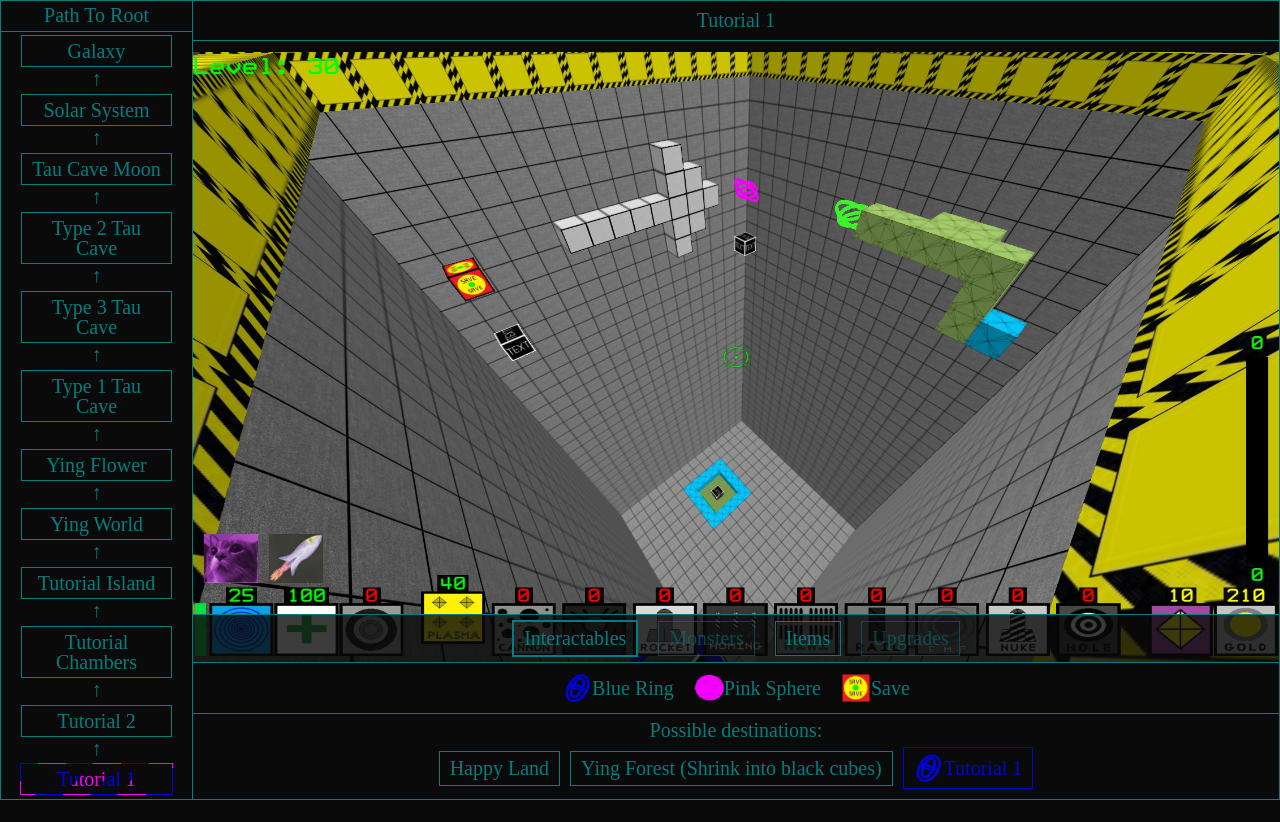
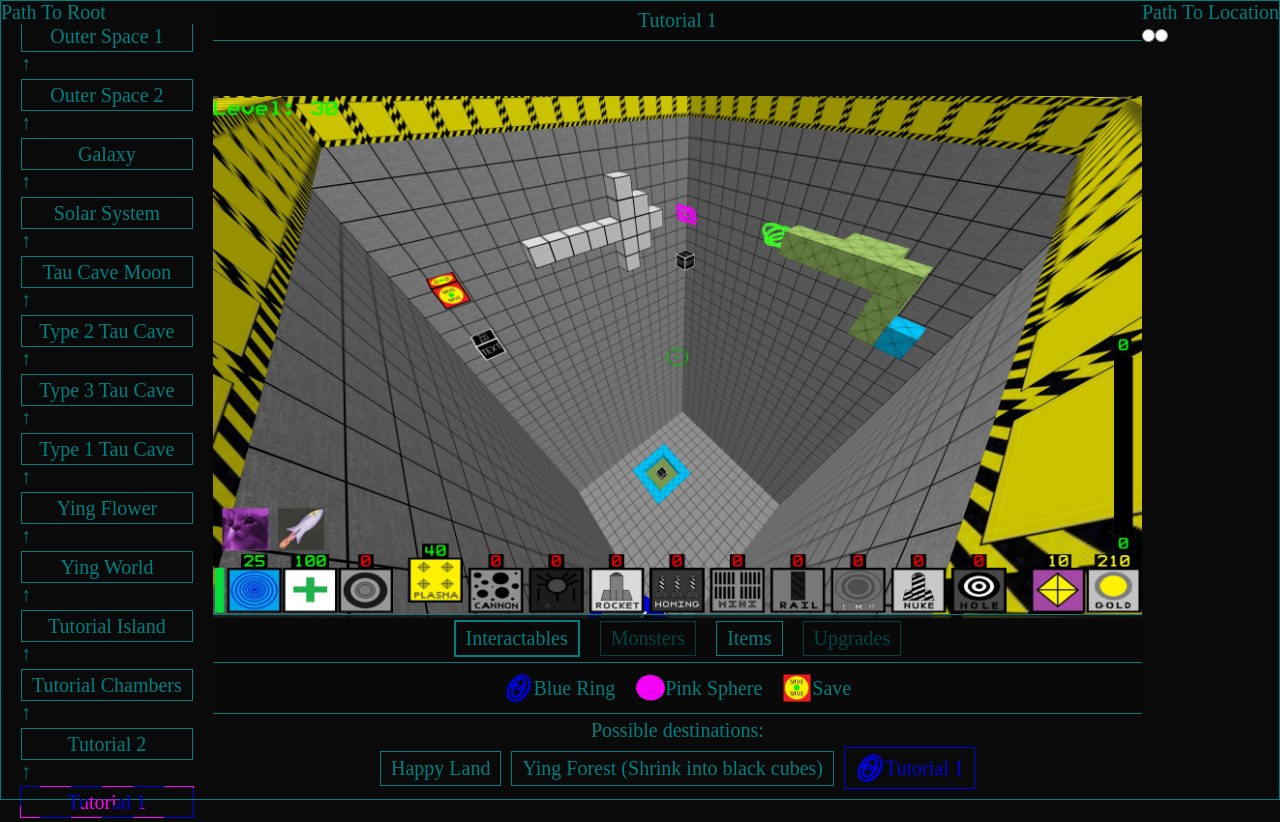
Before and after one commit to Tntmister/FractalBlockWorldMap, a Next.js app: page / in a window 1280 px wide. Before the commit the page ends 800 px from the top, so only its background shows below. Built offline with nearby package versions, Linux system fonts and the light colour scheme; a web font is replaced by a local one.

Commit message:
move pathfinding logic into seperate file

```diff
--- a/src/app/components/main.tsx
+++ b/src/app/components/main.tsx
@@ -8,6 +8,12 @@ import "../css/main.css";
 import { inputNodes, nodeNames } from "../input/nodes";
 import { inputEdges } from "../input/edges";
 import { monsters } from "../input/monsters";
+import {
+	dijkstraPathfind,
+	getTraversedPath,
+	pathfindTo,
+	pathfindToInteractable,
+} from "./pathfinding";
 
 const nodes: Map<nodeNames, Node> = new Map();
 // initialize nodes from input.ts
@@ -81,110 +87,10 @@ export default function Main() {
 		]);
 	}, []);
 
-	function currentNode() {
-		return pathStack.at(-1)!.node;
-	}
-
-	//Dijkstra pathfinding
-	function dijkstraPathfind(
-		currentNode: Node,
-		targetNode: Node,
-		nodes: Map<nodeNames, Node>,
-	): Edge[] {
-		const distancesToStart = new Map<Node, number>();
-		const visitedNodes = new Map<Node, number>();
-		const predecessors = new Map<Node, Node>();
-		// initialize distances to start, start = 0, rest = Infinity
-		nodes
-			.values()
-			.forEach((node) =>
-				distancesToStart.set(node, node.name === currentNode.name ? 0 : Infinity),
-			);
-		while (distancesToStart.size) {
-			// get the node with the smallest distance to start
-			const [currentNode, currentDistance] = distancesToStart
-				.entries()
-				.reduce((previousValue, currentValue) =>
-					previousValue[1] < currentValue[1] ? previousValue : currentValue,
-				);
-			// remove from unvisited set and add to visited set
-			distancesToStart.delete(currentNode);
-			visitedNodes.set(currentNode, currentDistance);
-			// iterate edge nodes, and set distance to unvisited node if smaller than current node distance to start
-			for (const edge of currentNode.edges) {
-				if (edge.distance + currentDistance < distancesToStart.get(edge.node)!) {
-					distancesToStart.set(edge.node, edge.distance + currentDistance);
-					predecessors.set(edge.node, currentNode); // set predecessor node (for backtracking to create path)
-				}
-			}
-		}
-		predecessors.get(targetNode);
-		// create path from predecessors
-		const path: Edge[] = [];
-		for (let node = targetNode; predecessors.get(node); node = predecessors.get(node)!) {
-			path.unshift(
-				predecessors.get(node)!.edges.find((edge) => edge.node.name == node.name)!,
-			);
-		}
-		return path;
-	}
-
-	function pathfindTo(currentNode: Node, targetNode: Node): Edge[] {
-		let path = dijkstraPathfind(currentNode, targetNode, nodes);
-		// if destination is only accessible thorugh a blue ring, jump to before that then pathfind to a blue ring
-		const mustPathBlueRing = path.findIndex((edge) => edge.blueRingOnly);
-		if (mustPathBlueRing > -1) {
-			path = path.slice(0, mustPathBlueRing);
-			path.push(...pathfindToInteractable(path.at(-1)?.node ?? currentNode, "Blue Ring"));
-			path.push({
-				node: targetNode,
-				distance: 0,
-				blueRingUp: true,
-			});
-		}
-		return path;
-	}
-
-	function pathfindToInteractable(currentNode: Node, interactable: interactables) {
-		const nodesCopy = _.cloneDeep(nodes);
-		if (interactable == "Blue Ring") {
-			nodesCopy.values().forEach((node) => {
-				for (let i = node.edges.length - 1; i >= 0; i--) {
-					if (node.edges[i].node.blueRingDownDestination) {
-						node.edges.splice(i, 1);
-					}
-				}
-			});
-		} else if (interactable == "Pink Ring") {
-			nodesCopy.values().forEach((node) => {
-				for (let i = node.edges.length - 1; i >= 0; i--) {
-					if (node.edges[i].node.interactables.includes("Pink Sphere")) {
-						node.edges.splice(i, 1);
-					}
-				}
-			});
-		}
-		const possibleDestinations = nodesCopy.values().filter((node) => {
-			// small white flower only contains blue ring inside an alpha cube
-			if (node.name === "Small White Flower" && interactable == "Blue Ring") {
-				return !!pathStack.find((edge) => edge.node.name === "Alpha Cube");
-			}
-			return node.interactables.includes(interactable);
-		});
-		const paths: Edge[][] = [];
-		for (const destination of possibleDestinations) {
-			const path = dijkstraPathfind(nodesCopy.get(currentNode.name)!, destination, nodesCopy);
-			if (path.at(-1)?.node.name === destination.name) paths.push(path);
-		}
-		return paths.sort(
-			(a, b) =>
-				a.reduce((acc, edge) => acc + edge.distance, 0) -
-				b.reduce((acc, edge) => acc + edge.distance, 0),
-		)[0];
-	}
+	const currentNode = useMemo(() => pathStack.at(-1)!.node, [pathStack]);
 
 	const blueRingParentEdge = useMemo(() => {
-		if (currentNode().interactables.includes("Blue Ring")) {
+		if (currentNode.interactables.includes("Blue Ring")) {
 			return pathStack.findLast((edge) => edge.node.blueRingDownDestination);
 		}
 		return;
@@ -198,7 +104,7 @@ export default function Main() {
 	}
 
 	const pinkRingParentEdge = useMemo(() => {
-		if (currentNode().interactables.includes("Pink Ring")) {
+		if (currentNode.interactables.includes("Pink Ring")) {
 			return pathStack.findLast((edge) => edge.node.interactables.includes("Pink Sphere"));
 		}
 		return;
@@ -208,55 +114,32 @@ export default function Main() {
 		setPathStack(pathStack.slice(0, pathStack.lastIndexOf(pinkRingParentEdge!) + 1));
 	}
 
-	// returns resulting pathStack of traversing a path
-	function getTraversedPath(pathStack: Edge[], path: Edge[]) {
-		let pathStackAux = pathStack.slice();
-		for (const edge of path) {
-			if (edge.up) {
-				pathStackAux = pathStackAux.slice(
-					0,
-					pathStackAux.findLastIndex((edge2) => edge.node.name == edge2.node.name),
-				);
-			} else if (edge.blueRingUp) {
-				const blueDownChunk = pathStackAux.findLastIndex(
-					(edge2) => edge2.node.blueRingDownDestination,
-				);
-				pathStackAux = pathStackAux.slice(0, blueDownChunk + 1);
-				pathStackAux.push(
-					...dijkstraPathfind(
-						pathStackAux[blueDownChunk].node,
-						nodes.get(
-							pathStackAux[blueDownChunk].node.blueRingDownDestination!
-								.nodeName as nodeNames,
-						)!,
-						nodes,
-					),
-				);
-			} else pathStackAux.push(edge);
-		}
-		return pathStackAux;
-	}
-
 	function traversePath(path: Edge[]) {
-		setPathStack(getTraversedPath(pathStack, path));
+		setPathStack(getTraversedPath(path, pathStack, nodes));
 	}
 
 	function traverseTo(node: Node) {
-		traversePath(pathfindTo(currentNode(), node));
+		traversePath(pathfindTo(node, pathStack, nodes)!);
 	}
 
 	useEffect(() => {
 		const path = document.getElementsByClassName("pathNode");
 		path[path.length - 1].scrollIntoView();
-		console.log(pathfindToInteractable(currentNode(), "Pink Ring"));
-		//console.log(pathfindTo(currentNode(), nodes.get("I2 Library")!));
-		//console.log(getTraversedPath(pathStack, pathfindTo(currentNode(), nodes.get("Violet Shell 0")!)));
+		//console.log(pathfindToInteractable("Blue Ring", pathStack, nodes));
+		//console.log(pathfindTo(currentNode(), nodes.get("Toronto Vine")!));
+		console.log(
+			getTraversedPath(
+				pathfindTo(nodes.get("Violet Shell 0")!, pathStack, nodes)!,
+				pathStack,
+				nodes,
+			),
+		);
 	}, [pathStack]);
 
 	return (
 		<>
-			<div id='pathContainer'>
-				<div id='pathHeader'>Path To Root</div>
+			<div className='pathContainer' id='currentPathContainer'>
+				<div className='pathHeader'>Path To Root</div>
 				<div id='pathList'>
 					{pathStack.map((edge, index, path) => (
 						<Fragment key={`path${index}`}>
@@ -305,13 +188,13 @@ export default function Main() {
 				</div>
 			</div>
 			<div id='nodeContainer'>
-				<NodeInfo node={currentNode()}></NodeInfo>
+				<NodeInfo node={currentNode}></NodeInfo>
 
-				{(currentNode().edges.length > 0 || blueRingParentEdge) && (
+				{(currentNode.edges.length > 0 || blueRingParentEdge) && (
 					<div id='edgesContainer'>
 						Possible destinations:
 						<div id='edgesList'>
-							{currentNode().edges.map((edge, index) => (
+							{currentNode.edges.map((edge, index) => (
 								<span
 									key={`edge${index}`}
 									className='edge'
@@ -327,7 +210,7 @@ export default function Main() {
 									{edge.note && ` (${edge.note})`}
 									<Image
 										className='edgeTooltip'
-										src={`./images/edges/${currentNode().name} - ${edge.node.name}.jpg`}
+										src={`./images/edges/${currentNode.name} - ${edge.node.name}.jpg`}
 										alt=''
 									/>
 								</span>
@@ -354,6 +237,13 @@ export default function Main() {
 					</div>
 				)}
 			</div>
+			<div className='pathContainer' id='pathfindContainer'>
+				<div className='pathHeader'>Path To Location</div>
+				<div className='pathHeader'>
+					<input name='location' type='radio' />
+					<input name='interactable' type='radio' />
+				</div>
+			</div>
 		</>
 	);
 }
--- a/src/app/components/nodeInfo.tsx
+++ b/src/app/components/nodeInfo.tsx
@@ -60,7 +60,6 @@ export default function NodeInfo({ node }: NodeInfoProps) {
 	function changeInfoWindow(infoType: typeof currentInfoWindow) {
 		setCurrentInfoWindow(infoType);
 		for (const el of document.querySelectorAll<HTMLElement>("#nodeInfoHeader > span")) {
-			console.log(el);
 			el.classList.remove("active");
 			if (el.dataset.infotype == infoType) {
 				el.classList.add("active");
--- /dev/null
+++ b/src/app/components/pathfinding.ts
@@ -0,0 +1,114 @@
+import _ from "lodash";
+import { nodeNames } from "../input/nodes";
+import { Edge, interactables, Node } from "../types";
+
+//Dijkstra pathfinding
+// empty array = already at location, undefined = no path
+export function dijkstraPathfind(currentNode: Node, targetNode: Node, nodes: Map<nodeNames, Node>): Edge[] | undefined {
+	if (currentNode == targetNode) return [];
+	const distancesToStart = new Map<Node, number>();
+	const visitedNodes = new Map<Node, number>();
+	const predecessors = new Map<Node, Node>();
+	// initialize distances to start, start = 0, rest = Infinity
+	nodes.values().forEach((node) => distancesToStart.set(node, node.name === currentNode.name ? 0 : Infinity));
+	while (distancesToStart.size) {
+		// get the node with the smallest distance to start
+		const [currentNode, currentDistance] = distancesToStart
+			.entries()
+			.reduce((previousValue, currentValue) => (previousValue[1] < currentValue[1] ? previousValue : currentValue));
+		// remove from unvisited set and add to visited set
+		distancesToStart.delete(currentNode);
+		visitedNodes.set(currentNode, currentDistance);
+		// iterate edge nodes, and set distance to unvisited node if smaller than current node distance to start
+		for (const edge of currentNode.edges) {
+			if (edge.distance + currentDistance < distancesToStart.get(edge.node)!) {
+				distancesToStart.set(edge.node, edge.distance + currentDistance);
+				predecessors.set(edge.node, currentNode); // set predecessor node (for backtracking to create path)
+			}
+		}
+	}
+	predecessors.get(targetNode);
+	// create path from predecessors
+	const path: Edge[] = [];
+	for (let node = targetNode; predecessors.get(node); node = predecessors.get(node)!) {
+		path.unshift(predecessors.get(node)!.edges.find((edge) => edge.node.name == node.name)!);
+	}
+	return path.length > 0 ? path : undefined;
+}
+
+export function pathfindTo(targetNode: Node, pathStack: Node["edges"], nodes: Map<nodeNames, Node>): Edge[] | undefined {
+	let path = dijkstraPathfind(pathStack.at(-1)!.node, targetNode, nodes);
+	if (path) {
+		// if destination is only accessible thorugh a blue ring, jump to before that then pathfind to a blue ring
+		const mustPathBlueRing = path.findIndex((edge) => edge.blueRingOnly);
+		if (mustPathBlueRing > -1) {
+			path = path.slice(0, mustPathBlueRing);
+			path.push(...pathfindToInteractable("Blue Ring", getTraversedPath(path, pathStack, nodes), nodes));
+			path.push({
+				node: targetNode,
+				distance: 0,
+				blueRing: true,
+			});
+		}
+	}
+	return path;
+}
+
+export function pathfindToInteractable(interactable: interactables, pathStack: Node["edges"], nodes: Map<nodeNames, Node>) {
+	const nodesCopy = _.cloneDeep(nodes);
+	const currentNode = pathStack.at(-1)!.node;
+	if (interactable == "Blue Ring") {
+		nodesCopy.values().forEach((node) => {
+			for (let i = node.edges.length - 1; i >= 0; i--) {
+				if (node.edges[i].node.blueRingDownDestination) {
+					node.edges.splice(i, 1);
+				}
+			}
+		});
+	} else if (interactable == "Pink Ring") {
+		nodesCopy.values().forEach((node) => {
+			for (let i = node.edges.length - 1; i >= 0; i--) {
+				if (node.edges[i].node.interactables.includes("Pink Sphere")) {
+					node.edges.splice(i, 1);
+				}
+			}
+		});
+	}
+	const possibleDestinations = nodesCopy.values().filter((node) => {
+		// small white flower only contains blue ring inside an alpha cube
+		if (node.name === "Small White Flower" && interactable == "Blue Ring") {
+			return !!pathStack.find((edge) => edge.node.name === "Alpha Cube");
+		}
+		return node.interactables.includes(interactable);
+	});
+	const paths: Edge[][] = [];
+	for (const destination of possibleDestinations) {
+		const path = dijkstraPathfind(nodesCopy.get(currentNode.name)!, destination, nodesCopy);
+		if (path) paths.push(path);
+	}
+	return paths.sort((a, b) => a.reduce((acc, edge) => acc + edge.distance, 0) - b.reduce((acc, edge) => acc + edge.distance, 0))[0];
+}
+
+// returns resulting pathStack of traversing a path
+export function getTraversedPath(path: Edge[], pathStack: Edge[], nodes: Map<nodeNames, Node>) {
+	let pathStackAux = pathStack.slice();
+	for (const edge of path) {
+		if (edge.up) {
+			pathStackAux = pathStackAux.slice(
+				0,
+				pathStackAux.findLastIndex((edge2) => edge.node.name == edge2.node.name),
+			);
+		} else if (edge.blueRing) {
+			const blueDownChunk = pathStackAux.findLastIndex((edge2) => edge2.node.blueRingDownDestination);
+			pathStackAux = pathStackAux.slice(0, blueDownChunk + 1);
+			pathStackAux.push(
+				...dijkstraPathfind(
+					pathStackAux[blueDownChunk].node,
+					nodes.get(pathStackAux[blueDownChunk].node.blueRingDownDestination!.nodeName as nodeNames)!,
+					nodes,
+				)!,
+			);
+		} else pathStackAux.push(edge);
+	}
+	return pathStackAux;
+}
--- a/src/app/types.ts
+++ b/src/app/types.ts
@@ -146,7 +146,7 @@ type edgeInfo = {
 	requiresKey?: keyTypes;
 	blueRingOnly?: boolean; // to indicate that the destination is only accessible blue rings (i.e. WIG Prison and Violet Shells)
 	// used for pathfinding
-	blueRingUp?: boolean;
+	blueRing?: boolean;
 	up?: boolean;
 };
 
```
